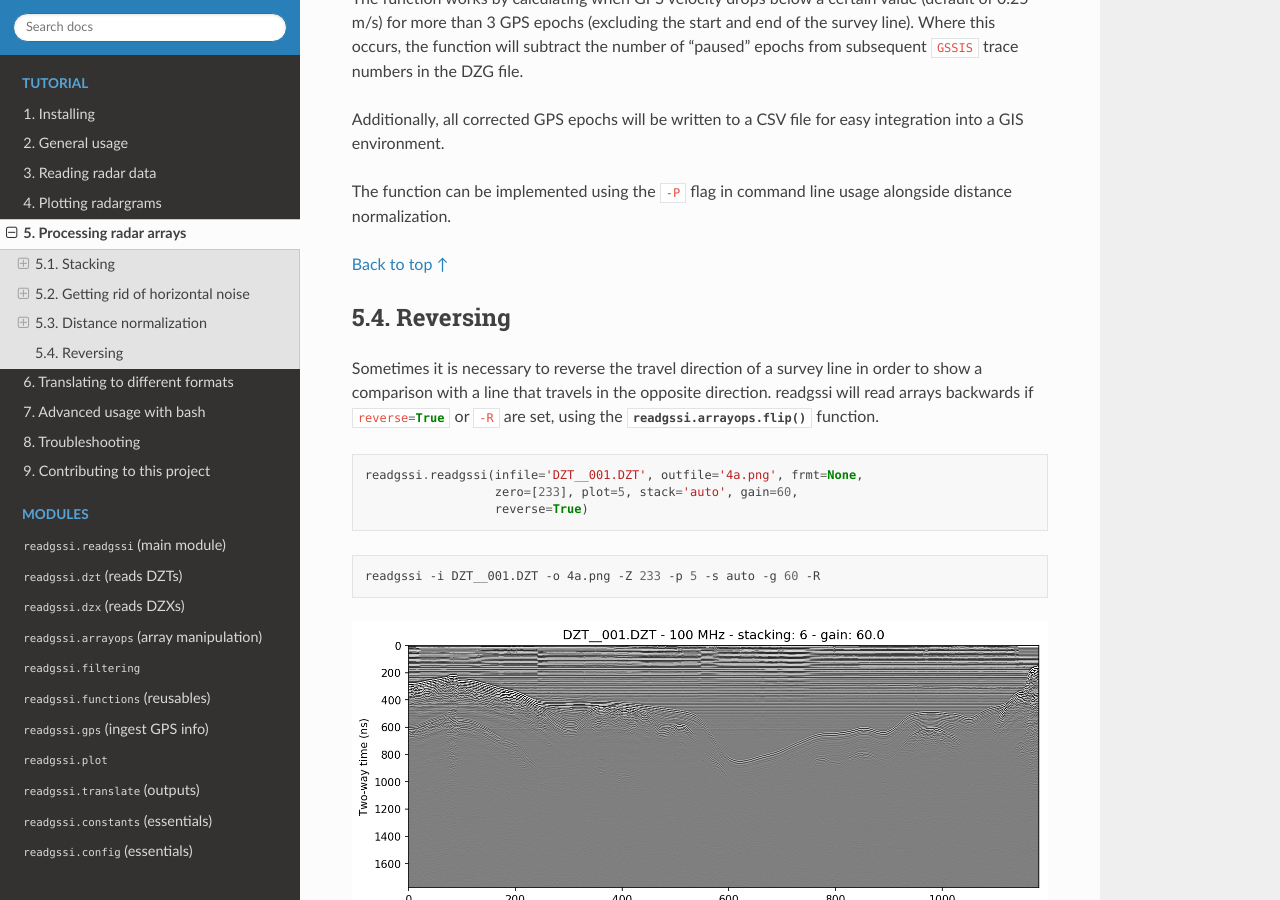
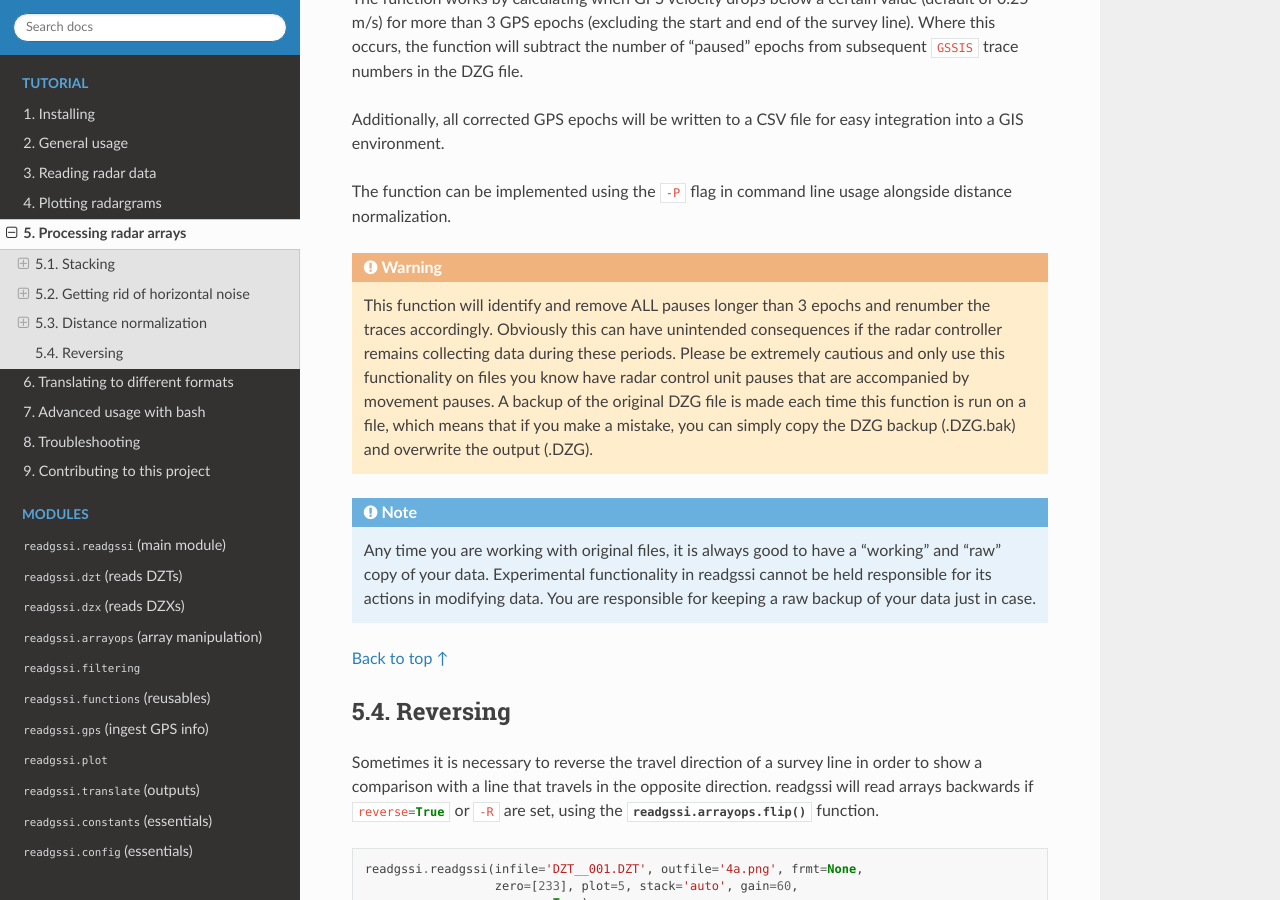
Before and after one commit to iannesbitt/readgssi, a Sphinx documentation site: the page built from docs/processing.rst, in a window 1280 px wide and 900 px high, scrolled down 7041 px. Built offline with Sphinx 7.4.7 and the Read the Docs theme 2.0.0, drawn with Linux system fonts in a browser that asks for light colours.

Commit message:
adding warnings

```diff
--- a/docs/processing.rst
+++ b/docs/processing.rst
@@ -205,6 +205,16 @@ Additionally, all corrected GPS epochs will be written to a CSV file for easy in
 
 The function can be implemented using the :code:`-P` flag in command line usage alongside distance normalization.
 
+.. warning:: This function will identify and remove ALL pauses longer than 3 epochs and renumber the traces accordingly.
+    Obviously this can have unintended consequences if the radar controller remains collecting data during these periods.
+    Please be extremely cautious and only use this functionality on files you know have radar control unit pauses that
+    are accompanied by movement pauses. A backup of the original DZG file is made each time this function is run on a file,
+    which means that if you make a mistake, you can simply copy the DZG backup (.DZG.bak) and overwrite the output (.DZG).
+
+.. note:: Any time you are working with original files, it is always good to have a "working" and "raw" copy of your data.
+    Experimental functionality in readgssi cannot be held responsible for its actions in modifying data.
+    You are responsible for keeping a raw backup of your data just in case.
+
 
 `Back to top ↑ <#top>`_
 
```
Also changed, not shown: 1 other file.
